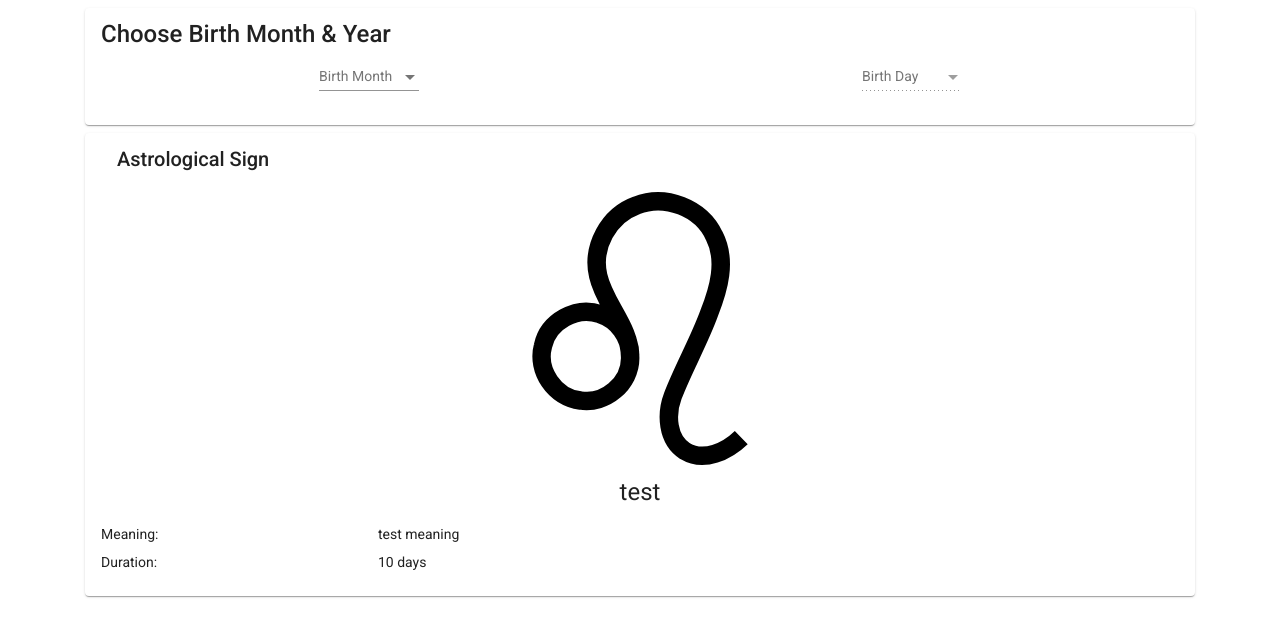
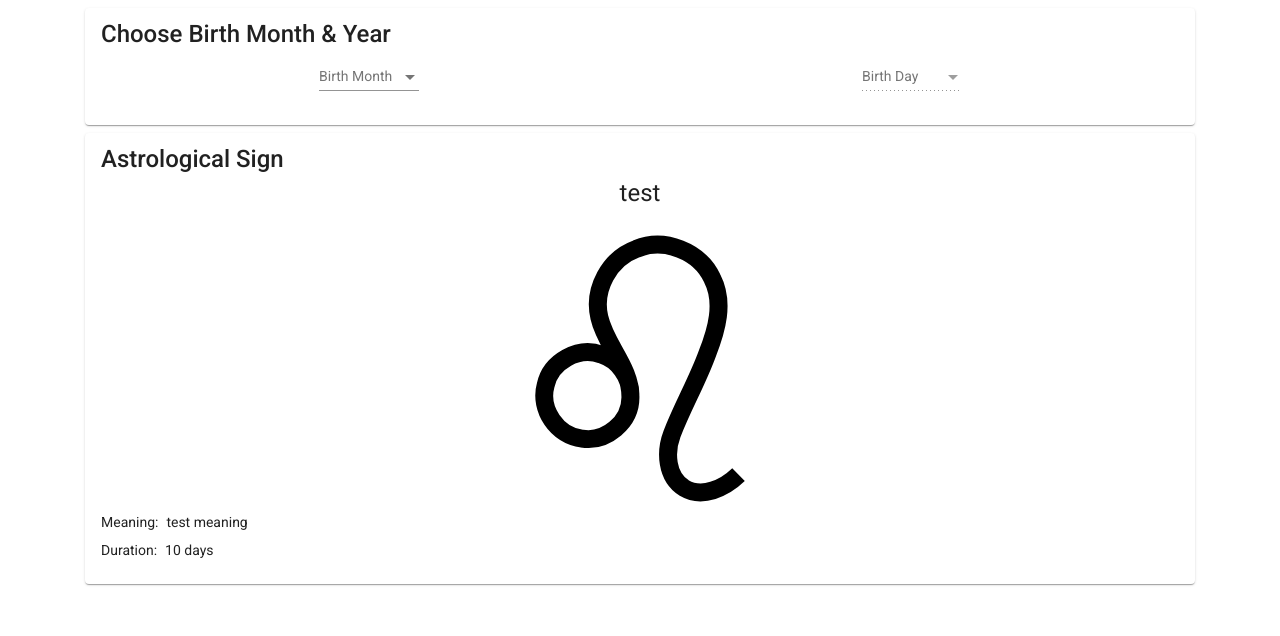
Before and after one commit to boogermanus/FauxScope, an Angular app: page / in a window 1280 px wide. Shown: the top 636 px of the page. Built offline with nearby package versions, Linux system fonts and the light colour scheme.

Commit message:
use d-flex everyone here too

```diff
--- a/src/app/faux-scope-view/faux-scope-view.component.html
+++ b/src/app/faux-scope-view/faux-scope-view.component.html
@@ -1,25 +1,23 @@
 <mat-card class="mt-2">
-    <mat-card-header>
-        <mat-card-title>{{headerText}}</mat-card-title>
-    </mat-card-header>
+    <mat-card-title>{{headerText}}</mat-card-title>
     <mat-card-content>
-        <div class="row d-flex justify-content-center">
+        <div class="d-flex flex-row justify-content-center">
+            <h1>{{scopeName}}</h1>
+        </div>
+        <div class="d-flex flex-row justify-content-center">
             <img [src]="scopeSignImageUrl" height="20%" width="20%">
         </div>
-        <div class="row d-flex justify-content-center">
-            <h1>{{scopeName}}</h1>
-        </div>
-        <div class="row">
-            <div class="col-3">
+        <div class="d-flex d-flex-row justify-content-start">
+            <div class="d-flex flex-column">
                 <label>Meaning:</label>
             </div>
-            <div class="col-4" id="meaning">{{scopeMeaning}}</div>
+            <div class="d-flex flex-column ml-2" id="meaning">{{scopeMeaning}}</div>
         </div>
-        <div class="row">
-            <div class="col-3">
+        <div class="d-flex flex-row justify-content-start">
+            <div class="d-flex flex-column">
                 <label>Duration:</label>
             </div>
-            <div class="col-4" id="duration">{{scopeDuration}} days</div>
+            <div class="d-flex flex-column ml-2" id="duration">{{scopeDuration}} days</div>
         </div>
     </mat-card-content>
 </mat-card>
```
